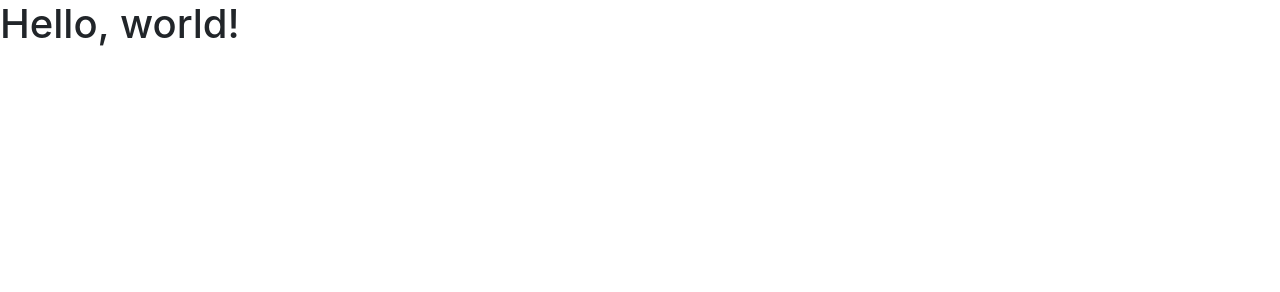
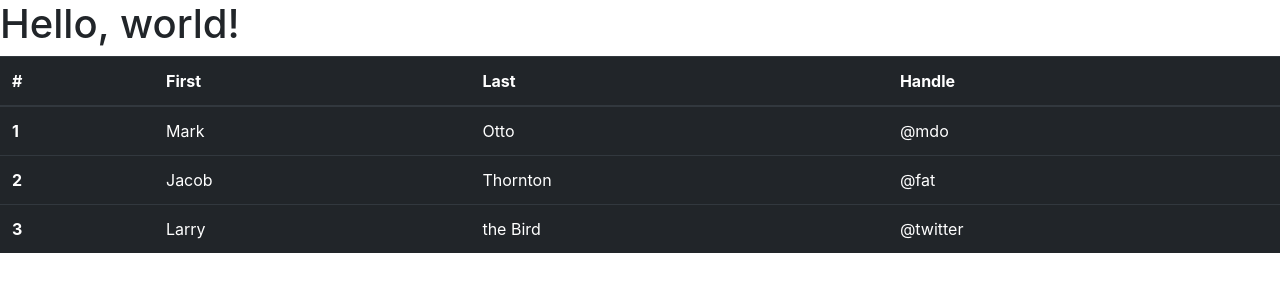
Before and after one commit to kdoodoo/art, a plain HTML site: page index.html in a window 1280 px wide. Drawn offline with nearby package versions, Linux system fonts and the light colour scheme.

Commit message:
boot strap table

```diff
--- a/index.html
+++ b/index.html
@@ -12,9 +12,37 @@
   </head>
   <body>
     <h1>Hello, world!</h1>
-<!--sadasdsad dasd -->
 
-
+<table class="table table-dark">
+  <thead>
+    <tr>
+      <th scope="col">#</th>
+      <th scope="col">First</th>
+      <th scope="col">Last</th>
+      <th scope="col">Handle</th>
+    </tr>
+  </thead>
+  <tbody>
+    <tr>
+      <th scope="row">1</th>
+      <td>Mark</td>
+      <td>Otto</td>
+      <td>@mdo</td>
+    </tr>
+    <tr>
+      <th scope="row">2</th>
+      <td>Jacob</td>
+      <td>Thornton</td>
+      <td>@fat</td>
+    </tr>
+    <tr>
+      <th scope="row">3</th>
+      <td>Larry</td>
+      <td>the Bird</td>
+      <td>@twitter</td>
+    </tr>
+  </tbody>
+</table>
 
     <!-- Optional JavaScript -->
     <!-- jQuery first, then Popper.js, then Bootstrap JS -->
```
